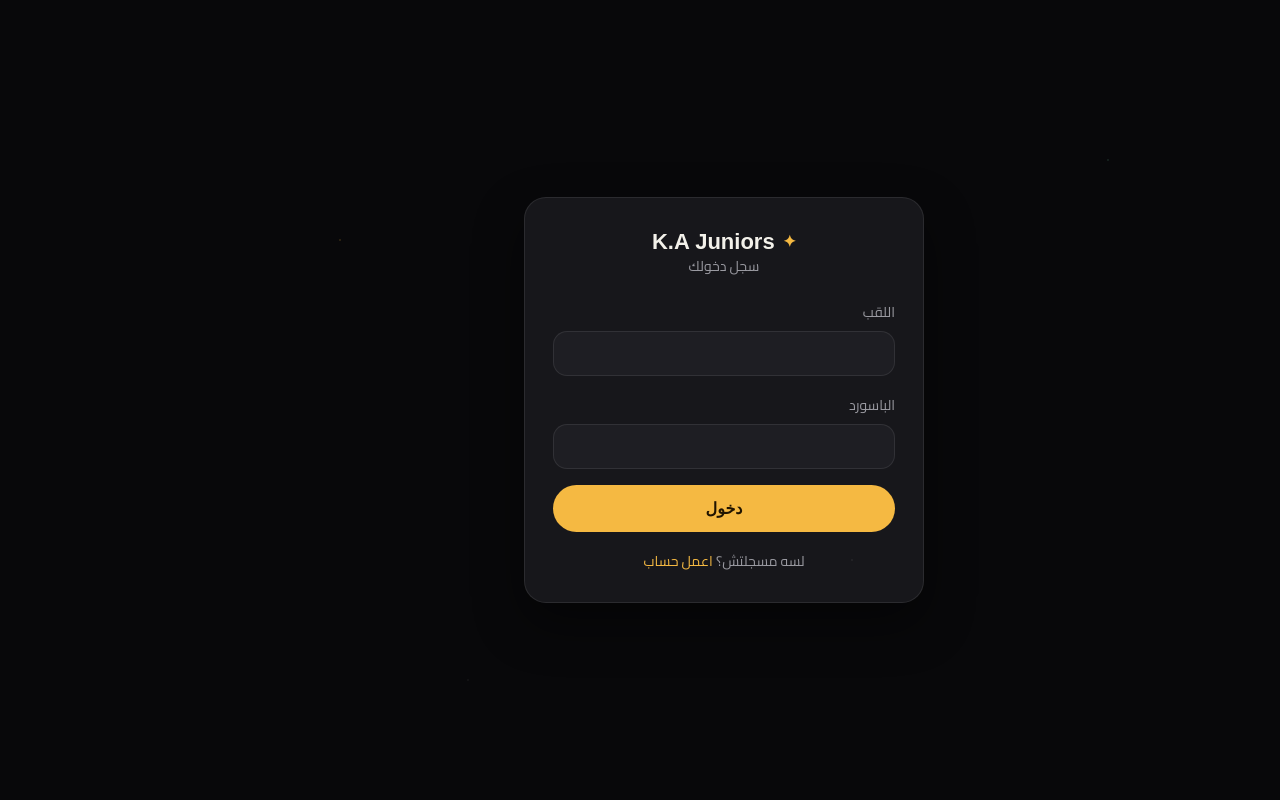
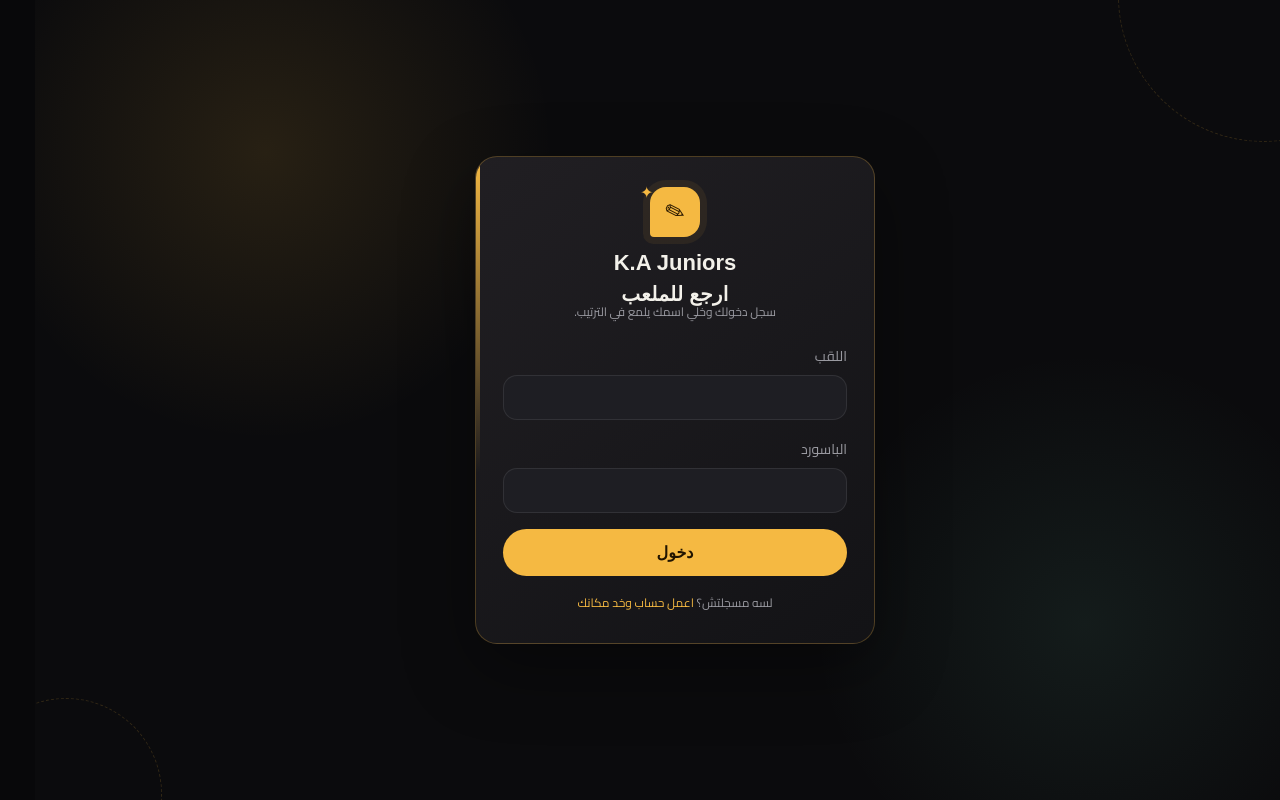
Before and after one commit to MalekMGYF/ka-juniors, a Next.js app: page /login in a window 1280 px wide. Built offline with nearby package versions, Linux system fonts and the light colour scheme; no server answers; a web font is replaced by a local one.

Commit message:
Update page.tsx

```diff
--- a/app/login/page.tsx
+++ b/app/login/page.tsx
@@ -35,13 +35,12 @@ export default function LoginPage() {
   }
 
   return (
-    <div className="center-page">
-      <div className="card" style={{ maxWidth: 400, width: "100%" }}>
-        <div className="logo-mark" style={{ justifyContent: "center", width: "100%", marginBottom: 6 }}>
-          <span className="spark">✦</span>
-          K.A Juniors
-        </div>
-        <p className="subtitle" style={{ textAlign: "center" }}>سجل دخولك</p>
+    <div className="center-page login-gate">
+      <div className="card login-gate-card" style={{ maxWidth: 400, width: "100%" }}>
+        <div className="login-gate-mark" aria-hidden="true"><span>✎</span><i>✦</i></div>
+        <div className="logo-mark" style={{ justifyContent: "center", width: "100%", marginBottom: 6 }}>K.A Juniors</div>
+        <h1>ارجع للملعب</h1>
+        <p className="subtitle" style={{ textAlign: "center" }}>سجل دخولك وخلي اسمك يلمع في الترتيب.</p>
 
         {error && <div className="error-text">{error}</div>}
 
@@ -69,7 +68,7 @@ export default function LoginPage() {
         </ShakeButton>
 
         <p className="subtitle" style={{ textAlign: "center", marginTop: 16, marginBottom: 0 }}>
-          لسه مسجلتش؟ <a href="/register" style={{ color: "var(--gold)" }}>اعمل حساب</a>
+          لسه مسجلتش؟ <a href="/register" style={{ color: "var(--gold)" }}>اعمل حساب وخد مكانك</a>
         </p>
       </div>
     </div>
```
